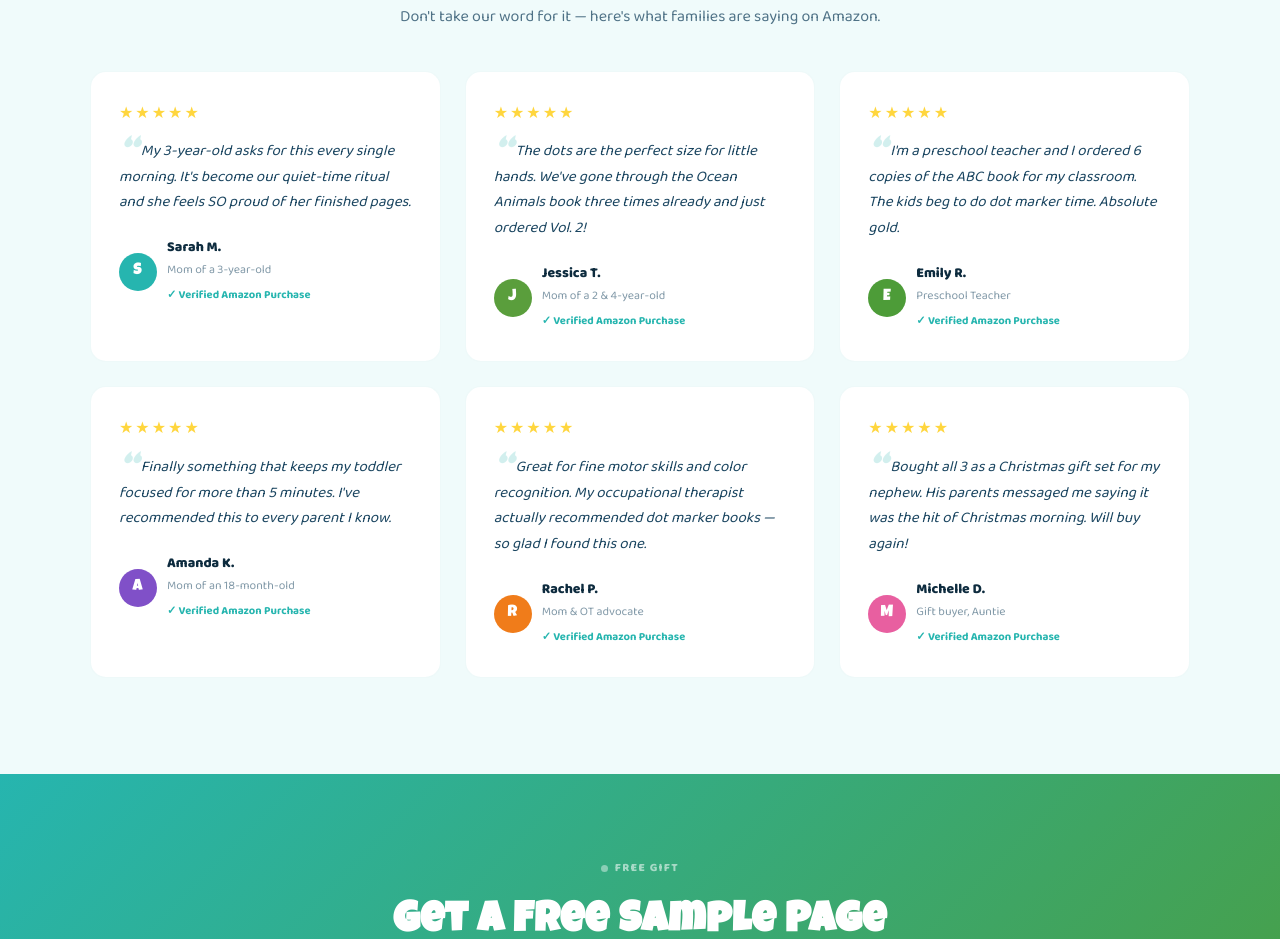
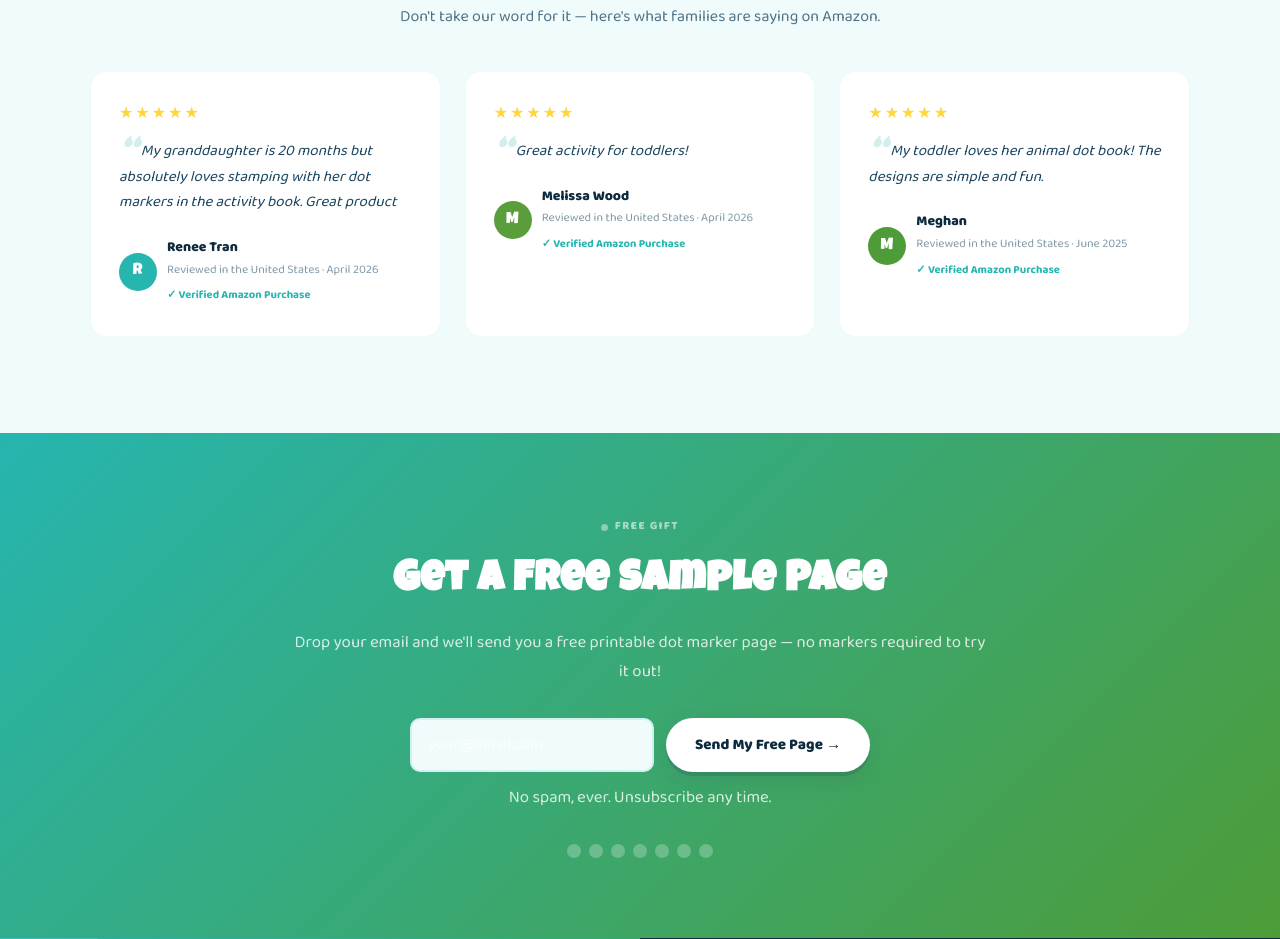
Before and after one commit to visern/dot-marker-website-ai, a plain HTML site: page index.html in a window 1280 px wide. Shown: the part 2664-3603 px from the top of the page. Drawn offline with Linux system fonts and the light colour scheme.

Commit message:
fix: replace fabricated testimonials with real Amazon reviews
Swapped 6 placeholder reviews for 3 verified Amazon purchases from
Renee Tran, Melissa Wood, and Meghan — eliminates trust risk from
fake "Verified Purchase" badges.

Co-Authored-By: Claude Sonnet 4.6 <noreply@anthropic.com>

```diff
--- a/index.html
+++ b/index.html
@@ -626,12 +626,12 @@
 
         <div class="testimonial-card reveal">
           <div class="testimonial-stars">★★★★★</div>
-          <p class="testimonial-quote">My 3-year-old asks for this every single morning. It's become our quiet-time ritual and she feels SO proud of her finished pages.</p>
+          <p class="testimonial-quote">My granddaughter is 20 months but absolutely loves stamping with her dot markers in the activity book. Great product</p>
           <div class="testimonial-author">
-            <div class="testimonial-avatar" style="background:var(--teal)">S</div>
+            <div class="testimonial-avatar" style="background:var(--teal)">R</div>
             <div>
-              <div class="testimonial-name">Sarah M.</div>
-              <div class="testimonial-meta">Mom of a 3-year-old</div>
+              <div class="testimonial-name">Renee Tran</div>
+              <div class="testimonial-meta">Reviewed in the United States · April 2026</div>
               <div class="testimonial-verified">✓ Verified Amazon Purchase</div>
             </div>
           </div>
@@ -639,12 +639,12 @@
 
         <div class="testimonial-card reveal reveal-delay-1">
           <div class="testimonial-stars">★★★★★</div>
-          <p class="testimonial-quote">The dots are the perfect size for little hands. We've gone through the Ocean Animals book three times already and just ordered Vol. 2!</p>
+          <p class="testimonial-quote">Great activity for toddlers!</p>
           <div class="testimonial-author">
-            <div class="testimonial-avatar" style="background:var(--lime-dark)">J</div>
+            <div class="testimonial-avatar" style="background:var(--lime-dark)">M</div>
             <div>
-              <div class="testimonial-name">Jessica T.</div>
-              <div class="testimonial-meta">Mom of a 2 &amp; 4-year-old</div>
+              <div class="testimonial-name">Melissa Wood</div>
+              <div class="testimonial-meta">Reviewed in the United States · April 2026</div>
               <div class="testimonial-verified">✓ Verified Amazon Purchase</div>
             </div>
           </div>
@@ -652,51 +652,12 @@
 
         <div class="testimonial-card reveal reveal-delay-2">
           <div class="testimonial-stars">★★★★★</div>
-          <p class="testimonial-quote">I'm a preschool teacher and I ordered 6 copies of the ABC book for my classroom. The kids beg to do dot marker time. Absolute gold.</p>
+          <p class="testimonial-quote">My toddler loves her animal dot book! The designs are simple and fun.</p>
           <div class="testimonial-author">
-            <div class="testimonial-avatar" style="background:var(--forest)">E</div>
+            <div class="testimonial-avatar" style="background:var(--forest)">M</div>
             <div>
-              <div class="testimonial-name">Emily R.</div>
-              <div class="testimonial-meta">Preschool Teacher</div>
-              <div class="testimonial-verified">✓ Verified Amazon Purchase</div>
-            </div>
-          </div>
-        </div>
-
-        <div class="testimonial-card reveal reveal-delay-1">
-          <div class="testimonial-stars">★★★★★</div>
-          <p class="testimonial-quote">Finally something that keeps my toddler focused for more than 5 minutes. I've recommended this to every parent I know.</p>
-          <div class="testimonial-author">
-            <div class="testimonial-avatar" style="background:var(--purple)">A</div>
-            <div>
-              <div class="testimonial-name">Amanda K.</div>
-              <div class="testimonial-meta">Mom of an 18-month-old</div>
-              <div class="testimonial-verified">✓ Verified Amazon Purchase</div>
-            </div>
-          </div>
-        </div>
-
-        <div class="testimonial-card reveal reveal-delay-2">
-          <div class="testimonial-stars">★★★★★</div>
-          <p class="testimonial-quote">Great for fine motor skills and color recognition. My occupational therapist actually recommended dot marker books — so glad I found this one.</p>
-          <div class="testimonial-author">
-            <div class="testimonial-avatar" style="background:var(--orange)">R</div>
-            <div>
-              <div class="testimonial-name">Rachel P.</div>
-              <div class="testimonial-meta">Mom &amp; OT advocate</div>
-              <div class="testimonial-verified">✓ Verified Amazon Purchase</div>
-            </div>
-          </div>
-        </div>
-
-        <div class="testimonial-card reveal reveal-delay-3">
-          <div class="testimonial-stars">★★★★★</div>
-          <p class="testimonial-quote">Bought all 3 as a Christmas gift set for my nephew. His parents messaged me saying it was the hit of Christmas morning. Will buy again!</p>
-          <div class="testimonial-author">
-            <div class="testimonial-avatar" style="background:var(--pink)">M</div>
-            <div>
-              <div class="testimonial-name">Michelle D.</div>
-              <div class="testimonial-meta">Gift buyer, Auntie</div>
+              <div class="testimonial-name">Meghan</div>
+              <div class="testimonial-meta">Reviewed in the United States · June 2025</div>
               <div class="testimonial-verified">✓ Verified Amazon Purchase</div>
             </div>
           </div>
```
